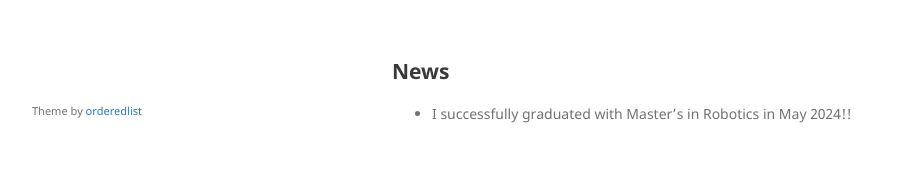
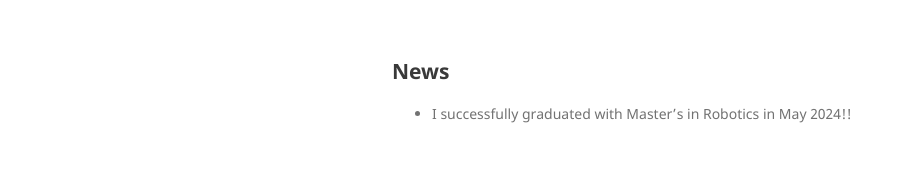
Before and after one commit to Tatwik19/Tatwik19.github.io, a Jekyll site: the page built from index.md, in a window 1280 px wide and 900 px high, scrolled down 556 px. Shown: the part 710-896 px from the top of the window, without its empty margins (178-1101 px from the left). Built offline with Jekyll 4.4.1, drawn with Linux system fonts in a browser that asks for light colours; the repository's description, which GitHub fills in, is left out.

Commit message:
Updated ReadMe credited sources

```diff
--- a/_layouts/default.html
+++ b/_layouts/default.html
@@ -48,7 +48,7 @@
         {% if site.github.is_project_page %}
         <p>This project is maintained by <a href="{{ site.github.owner_url }}">{{ site.github.owner_name }}</a></p>
         {% endif %}
-        <p><small> <!--Hosted on GitHub Pages &mdash;--> Theme by <a href="https://github.com/orderedlist">orderedlist</a></small></p>
+        <!--<p><small> Hosted on GitHub Pages &mdash; Theme by <a href="https://github.com/orderedlist">orderedlist</a></small></p> -->
       </footer>
     </div>
     <script src="{{ "/assets/js/scale.fix.js" | relative_url }}"></script>
```
Also changed, not shown: README.md.
